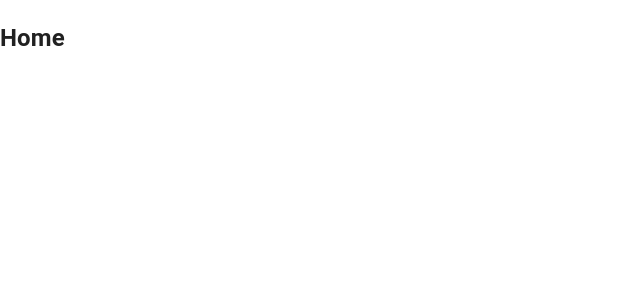
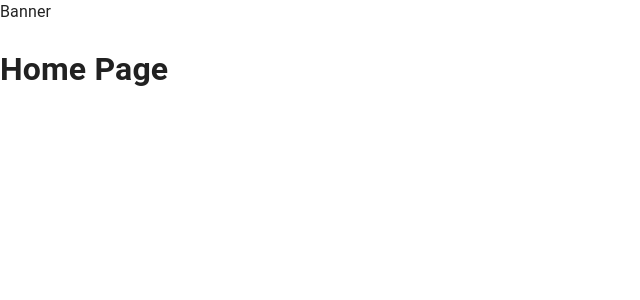
Before and after one commit to gerleven/WeatherApp-React, a React (Create React App) app: page / in a window 1280 px wide. Shown: the top 300 px of the page, without its empty margins (0-640 px from the left). Built offline with nearby package versions, Linux system fonts and the light colour scheme.

Commit message:
Fix components name to Capital Case

```diff
--- a/src/App.tsx
+++ b/src/App.tsx
@@ -4,6 +4,11 @@ import "./App.css";
 import { BrowserRouter, Routes, Route, HashRouter } from "react-router-dom";
 import CssBaseline from "@mui/material/CssBaseline";
 import { AppState } from "./global-interfaces/global-state.interface";
+
+import SearchPage from "./pages/Search-page";
+import PageNotFound from "./pages/Page-not-found";
+import Banner from "./global-components/Banner";
+
 
 
 //Create and export de context
@@ -17,16 +22,10 @@ function App() {
     <BrowserRouter>
       <CssBaseline>
         <AppContext.Provider value={{appTitle: appTitle, updateAppTitle: (newTitle: string)=>{setAppTitle(newTitle)}}}>
+            <Banner></Banner>
           <Routes>
-            <Route
-              path="/"
-              element={
-                <>
-                  <h2>Home</h2>
-                </>
-              }
-            />
-            <Route path="/*" element={<>Page not found</>} />
+            <Route path="/" element={<SearchPage/>} />
+            <Route path="/*" element={<PageNotFound/>} />
           </Routes>
         </AppContext.Provider>
       </CssBaseline>
--- /dev/null
+++ b/src/global-components/Banner.tsx
@@ -0,0 +1,5 @@
+const Banner = ()=>{
+    return <>Banner</>
+}
+
+export default Banner;
--- /dev/null
+++ b/src/pages/page-not-found.tsx
@@ -0,0 +1,11 @@
+import React, { useState } from "react";
+import { FC } from "react";
+
+const PageNotFound = ()=>{
+    return <>
+        <h1>Page not found</h1>
+    </>
+}
+
+
+export default PageNotFound;
--- /dev/null
+++ b/src/pages/search-page.tsx
@@ -0,0 +1,11 @@
+import React, { useState } from "react";
+import { FC } from "react";
+
+const SearchPage = ()=>{
+    return <>
+        <h1>Home Page</h1>
+    </>
+}
+
+
+export default SearchPage;
```
